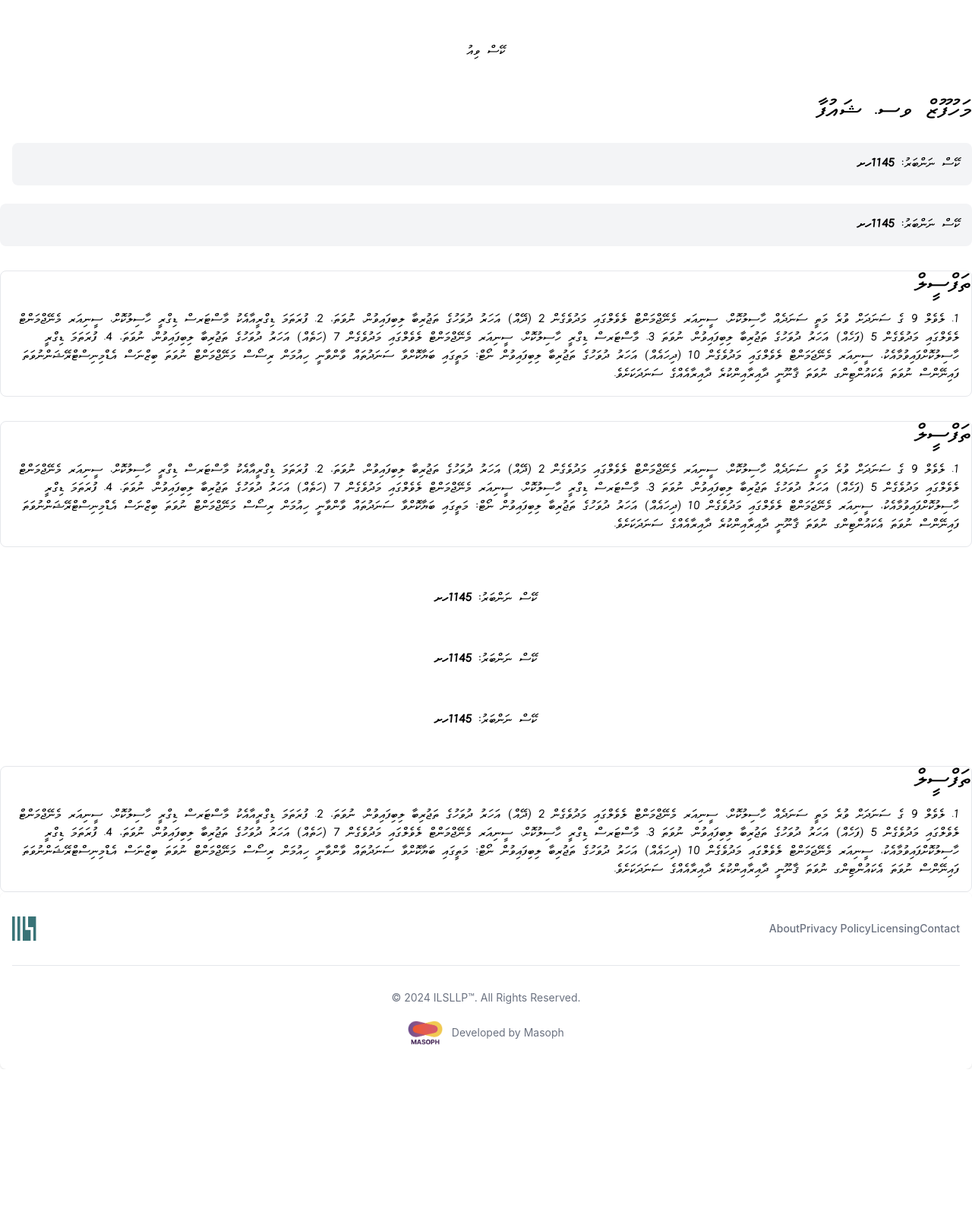
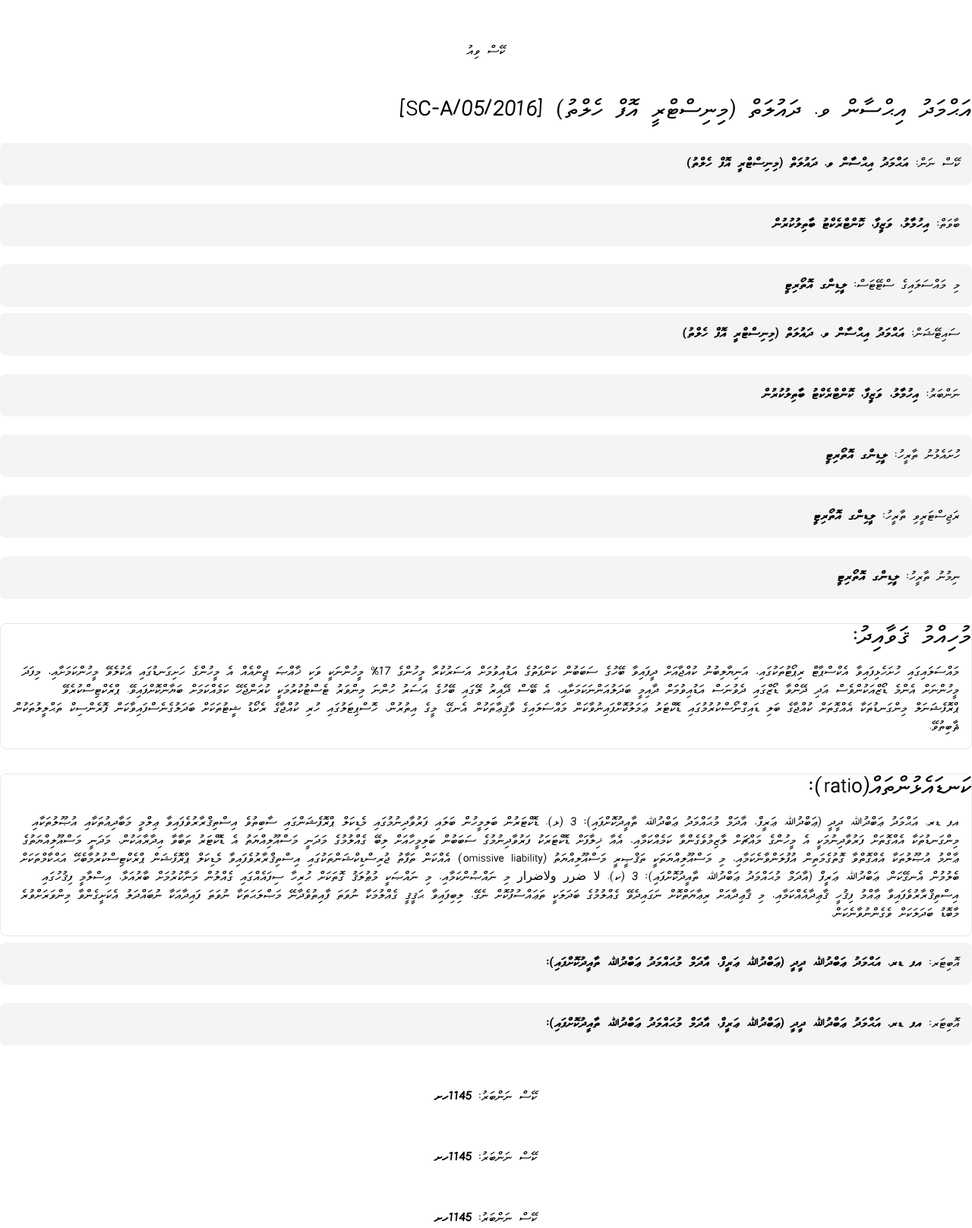
Before and after one commit to ismlmhfz/GameOfThrones, a Django app: page /cases/1/ in a window 1280 px wide. Shown: the part 120-1736 px from the top of the page at 76% size. Before the commit the page ends 1527 px from the top, so only its background shows below. Run offline with Django 5.2, Linux system fonts and the light colour scheme; data comes from the database, SQL or seed files in the repository; both versions use the stored data as it was after the commit; some libraries are stand-ins or nearby versions.

Commit message:
updating to server

```diff
--- a/case_sys/case_sys/settings.py
+++ b/case_sys/case_sys/settings.py
@@ -79,7 +79,7 @@ WSGI_APPLICATION = 'case_sys.wsgi.application'
 DATABASES = {
     'default': {
         'ENGINE': 'django.db.backends.sqlite3',
-        'NAME': BASE_DIR / 'db.sqlite3',
+        'NAME': BASE_DIR / 'mbdb/db.sqlite3',
     }
 }
 
--- a/case_sys/templates/case_view.html
+++ b/case_sys/templates/case_view.html
@@ -9,28 +9,43 @@
         <div class="text-center bg-teal-100 p-4 rounded-lg">
             <h1 class="">ކޭސް ވިއު</h1>
         </div>
-        <div class="text-3xl pt-8 mb-4">މަހުފޫޒް ވސ. ޝައުފާ</div>
+        <div class="text-3xl pt-8 mb-4">އަޙްމަދު އިޙްސާން ވ. ދައުލަތް (މިނިސްޓްރީ އޮފް ހެލްތު) [2016/SC-A/05]</div>
         <div class="lg:grid grid-cols-3 gap-4 md:grid grid-cols-1  gap-4  ">
-            <div class="bg-gray-100 p-4 rounded-lg mt-2">ކޭސް ނަންބަރު: <strong>1145ހށ</strong></div>
-            <div class="col-span-2 bg-gray-100 p-4 rounded-lg mt-2">ކޭސް ނަންބަރު: <strong>1145ހށ</strong></div>
+            <div class="bg-gray-100 p-4 rounded-lg mt-2">ކޭސް ނަން: <strong>އަޙްމަދު އިޙްސާން ވ. ދައުލަތް (މިނިސްޓްރީ އޮފް ހެލްތު)</strong></div>
+            <div class=" bg-gray-100 p-4 rounded-lg mt-2">ބާވަތް: <strong>އިހުމާލު، ވަޒީފާ، ކޮންޓްރެކްޓު ބާތިލުކުރުން</strong></div>
+            <div class=" bg-gray-100 p-4 rounded-lg mt-2">މި މައްސަލައިގެ ސްޓޭޓަސް: <strong>ލީޑިންގ އޮތޯރިޓީ</strong></div>
+        </div>
+        <div class="lg:grid grid-cols-5 gap-4 md:grid grid-cols-1  gap-4  ">
+            <div class="bg-gray-100 p-4 rounded-lg mt-2">ސައިޓޭޝަން: <strong>އަޙްމަދު އިޙްސާން ވ. ދައުލަތް (މިނިސްޓްރީ އޮފް ހެލްތު)</strong></div>
+            <div class=" bg-gray-100 p-4 rounded-lg mt-2">ނަންބަރު: <strong>އިހުމާލު، ވަޒީފާ، ކޮންޓްރެކްޓު ބާތިލުކުރުން</strong></div>
+            <div class=" bg-gray-100 p-4 rounded-lg mt-2">ހުށައެޅުނު ތާރީހު: <strong>ލީޑިންގ އޮތޯރިޓީ</strong></div>
+            <div class=" bg-gray-100 p-4 rounded-lg mt-2">ރަޖިސްޓަރީވި ތާރީހު: <strong>ލީޑިންގ އޮތޯރިޓީ</strong></div>
+            <div class=" bg-gray-100 p-4 rounded-lg mt-2">ނިމުނު ތާރީހު: <strong>ލީޑިންގ އޮތޯރިޓީ</strong></div>
         </div>
         <div class="bg-white border border-indigo-600 mt-8 rounded-lg">
-            <div class="text-3xl 8 m-4">ތަފްސީލް</div>
-            <p class="p-4">1.	ލެވެލް 9 ގެ ސަނަދަށް ވުރެ މަތީ ސަނަދެއް ހާސިލުކޮށް، ސީނިއަރ މެނޭޖްމަންޓް ލެވެލްގައި މަދުވެގެން 2 (ދޭއް) އަހަރު ދުވަހުގެ ތަޖުރިބާ ލިބިފައިވުން. ނުވަތަ،
-                2.	ފުރަތަމަ ޑިގްރީއާއެކު މާސްޓަރސް ޑިގްރީ ހާސިލުކޮށް، ސީނިއަރ މެނޭޖްމަންޓް ލެވެލްގައި މަދުވެގެން 5 (ފަހެއް) އަހަރު ދުވަހުގެ ތަޖުރިބާ ލިބިފައިވުން. ނުވަތަ
-                3.	މާސްޓަރސް ޑިގްރީ ހާސިލުކޮށް، ސީނިއަރ މެނޭޖްމަންޓް ލެވެލްގައި މަދުވެގެން 7 (ހަތެއް) އަހަރު ދުވަހުގެ ތަޖުރިބާ ލިބިފައިވުން. ނުވަތަ،
-                4.	ފުރަތަމަ ޑިގްރީ ހާސިލުކޮށްފައިވުމާއެކު، ސީނިއަރ މެނޭޖަމަންޓް ލެވެލްގައި މަދުވެގެން 10 (ދިހައެއް) އަހަރު ދުވަހުގެ ތަޖުރިބާ ލިބިފައިވުން
-                ނޯޓް: މަތީގައި ބަޔާކޮށްވާ ސަނަދުތައް ވާންވާނީ ހިއުމަން ރިސޯސް މަނޭޖްމަންޓް ނުވަތަ ބިޒްނަސް އެޑްމިނިސްޓްރޭޝަންނުވަތަ ފައިނޭންސް ނުވަތަ އެކައުންޓިންގ ނުވަތަ ޤާނޫނީ ދާއިރާއިންކުރެ ދާއިރާއެއްގެ ސަނަދަކަށެވެ.
+            <div class="text-3xl 8 m-4">މުހިއްމު ޤަވާއިދު:</div>
+            <p class="p-4">މައްސަލައިގައި ހުށަހެޅިފައިވާ އެކްސްޕާޓް ރިޕޯޓުތަކުގައި، އަނިޔާލިބުނު ކުއްޖާއަށް ދީފައިވާ ބޭހުގެ ސަބަބުން ކަންފަތުގެ އަޑުއިވުމަށް އަސަރުކުރާ މީހުންގެ 17% މީހުންނަކީ ވަކި ޚާއްޞަ ޖީންއެއް އެ މީހުންގެ ހަށިގަނޑުގައި އެކުލެވޭ މީހުންކަމަށާއި، މިފަދަ މީހުންނަށް އެންމެ ޑޯޒްއަކުންވެސް އަދި ދޭންވާ ޑޯޒްގައި ދެވުނަސް އަޑުއިވުމަށް ދާއިމީ ބަދަލުއަންނަކަމަށާއި، އެ ބޭސް ދޭއިރު ލޭގައި ބޭހުގެ އަސަރު ހުންނަ މިންވަރު ޓެސްޓުކުރުމަކީ ކުރަންޖެހޭ ކަމެއްކަމަށް ބަޔާންކޮށްފައިވޭ.
+                ޕްރެކްޓިސްކުރެވޭ ޕްރޮފެޝަނަލް މިންގަނޑުތަކާ އެއްގޮތަށް ކުއްޖާގެ ބަލި ޑައިގްނޯސްކުރުމުގައި ޑޮކްޓަރު ޢަމަލުކޮށްފައިނުވާކަން މައްސަލައިގެ ވާޤިޢާތަކުން އެނގޭ.
+                މީގެ އިތުރުން، ހޮސްޕިޓަލުގައި ހުރި ކުއްޖާގެ ރެކޯޑު ޝީޓުތަކަށް ބަދަލުގެނެސްފައިވާކަން ފޮރެންސިކް ތަޙްލީލުތަކުން ޘާބިތުވޭ.
+
                 </p>
         </div>
         <div class="bg-white border border-indigo-600 mt-8 rounded-lg">
-            <div class="text-3xl 8 m-4">ތަފްސީލް</div>
-            <p class="p-4">1.	ލެވެލް 9 ގެ ސަނަދަށް ވުރެ މަތީ ސަނަދެއް ހާސިލުކޮށް، ސީނިއަރ މެނޭޖްމަންޓް ލެވެލްގައި މަދުވެގެން 2 (ދޭއް) އަހަރު ދުވަހުގެ ތަޖުރިބާ ލިބިފައިވުން. ނުވަތަ،
-                2.	ފުރަތަމަ ޑިގްރީއާއެކު މާސްޓަރސް ޑިގްރީ ހާސިލުކޮށް، ސީނިއަރ މެނޭޖްމަންޓް ލެވެލްގައި މަދުވެގެން 5 (ފަހެއް) އަހަރު ދުވަހުގެ ތަޖުރިބާ ލިބިފައިވުން. ނުވަތަ
-                3.	މާސްޓަރސް ޑިގްރީ ހާސިލުކޮށް، ސީނިއަރ މެނޭޖްމަންޓް ލެވެލްގައި މަދުވެގެން 7 (ހަތެއް) އަހަރު ދުވަހުގެ ތަޖުރިބާ ލިބިފައިވުން. ނުވަތަ،
-                4.	ފުރަތަމަ ޑިގްރީ ހާސިލުކޮށްފައިވުމާއެކު، ސީނިއަރ މެނޭޖަމަންޓް ލެވެލްގައި މަދުވެގެން 10 (ދިހައެއް) އަހަރު ދުވަހުގެ ތަޖުރިބާ ލިބިފައިވުން
-                ނޯޓް: މަތީގައި ބަޔާކޮށްވާ ސަނަދުތައް ވާންވާނީ ހިއުމަން ރިސޯސް މަނޭޖްމަންޓް ނުވަތަ ބިޒްނަސް އެޑްމިނިސްޓްރޭޝަންނުވަތަ ފައިނޭންސް ނުވަތަ އެކައުންޓިންގ ނުވަތަ ޤާނޫނީ ދާއިރާއިންކުރެ ދާއިރާއެއްގެ ސަނަދަކަށެވެ.
+            <div class="text-3xl 8 m-4">ކަނޑައެޅުންތައް(ratio): </div>
+            <p class="p-4">އފ ޑރ. އަޙްމަދު ޢަބްދުﷲ ދީދީ (ޢަބްދުﷲ ޢަރީފް، އާދަމް މުޙައްމަދު ޢަބްދުﷲ ތާއީދުކޮށްފައި):
+
+                3 (ޅ). ޑޮކްޓަރުން ބަލިމީހުން ބަލައި ފަރުވާދިނުމުގައި މެޑިކަލް ޕްރޮފެޝަންގައި ސާބިތުވެ އިސްތިޤްރާރުވެފައިވާ ޢިލްމީ މަބާދިއުތަކާއި އުޞޫލުތަކާއި މިންގަނޑުތަކާ އެއްގޮތަށް ފަރުވާދިނުމަކީ އެ މީހުންގެ މައްޗަށް ލާޒިމުވެގެންވާ ކަމެއްކަމާއި، އެއާ ޚިލާފަށް ޑޮކްޓަރަކު ފަރުވާދިނުމުގެ ސަބަބުން ބަލިމީހާއަށް ލިބޭ ގެއްލުމުގެ މަދަނީ މަސްއޫލިއްޔަތު އެ ޑޮކްޓަރު ތަބާވާ އިދާރާއަކުން، މަދަނީ މަސްއޫލިއްޔަތުގެ ޢާންމު އުޞޫލުތަކާ އެއްގޮތްވާ ގޮތުގެމަތިން އުފުލަންވާނެކަމާއި، މި މަސްއޫލިއްޔަތަކީ ތަޤްޞީރީ މަސްއޫލިއްޔަތު (omissive liability) އެއްކަން ތަފާތު ޖުރިސްޑިކްޝަންތަކުގައި އިސްތިޤްރާރުވެފައިވާ މެޑިކަލް ޕްރޮފެޝަން ޕްރެކްޓިސްކުރުމާބެހޭ އަޙްކާމްތަކަށް ބެލުމުން އެނގޭކަން.
+
+                ޢަބްދުﷲ ޢަރީފް (އާދަމް މުޙައްމަދު ޢަބްދުﷲ ތާއީދުކޮށްފައި):
+
+                3 (ކ). لا ضرر ولاضرار މި ނައްޞުންކަމާއި، މި ނައްޞަކީ މުޠުލަޤު ގޮތަކަށް ހުރިހާ ސިފައެއްގައި ގެއްލުން މަނާކުރުމަށް ބާރުއަޅާ، އިސްލާމީ ފިޤުހުގައި އިސްތިޤްރާރުވެފައިވާ ޢާއްމު ފިޤުހީ ޤާޢިދާއެއްކަމާއި، މި ޤާޢިދާއަށް ރިޢާޔަތްކޮށް ނަގައިދެވޭ ގެއްލުމުގެ ބަދަލަކީ ތަޢައްސުފުކޮށް ނެގޭ، ލިބިފައިވާ ޙަޤީޤީ ގެއްލުމަކާ ނުވަތަ ފާއިތުވެދާނޭ މަޞްލަޙަތަކާ ނުވަތަ ފައިދާއަކާ ނުބައްދަލު އެކަށީގެންވާ މިންވަރަށްވުރެ މާބޮޑު ބަދަލަކަށް ވެގެންނުވާނެކަން.
+
                 </p>
+        </div>
+        <div class="lg:grid grid-cols-5 gap-4 md:grid grid-cols-1  gap-4  ">
+            <div class="bg-gray-100 p-4 rounded-lg mt-2">އޮބިޓަރ: <strong>އފ ޑރ. އަޙްމަދު ޢަބްދުﷲ ދީދީ (ޢަބްދުﷲ ޢަރީފް، އާދަމް މުޙައްމަދު ޢަބްދުﷲ ތާއީދުކޮށްފައި):</strong></div>
+            <div class="bg-gray-100 p-4 rounded-lg mt-2">އޮބިޓަރ: <strong>އފ ޑރ. އަޙްމަދު ޢަބްދުﷲ ދީދީ (ޢަބްދުﷲ ޢަރީފް، އާދަމް މުޙައްމަދު ޢަބްދުﷲ ތާއީދުކޮށްފައި):</strong></div>
+
         </div>
         <div class="lg:grid grid-cols-3 gap-4 md:grid grid-cols-1  gap-4 mt-8 text-center">
             <div class="bg-teal-100 p-4 rounded-lg mt-2">ކޭސް ނަންބަރު: <strong>1145ހށ</strong></div>
```
Also changed, not shown: case_sys/requirements.txt (added, +94 -0 lines), case_sys/mbdb/db.sqlite3 (added).
